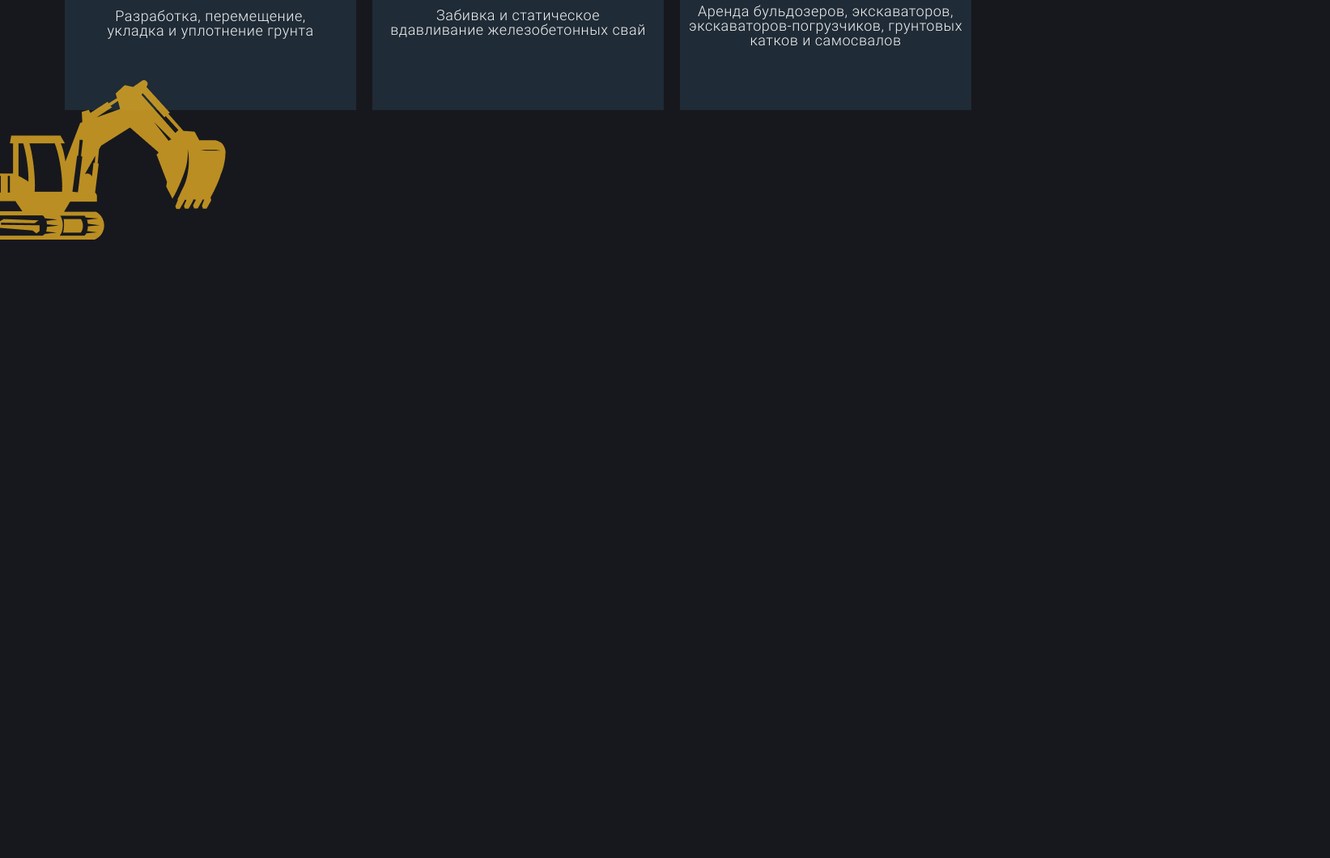
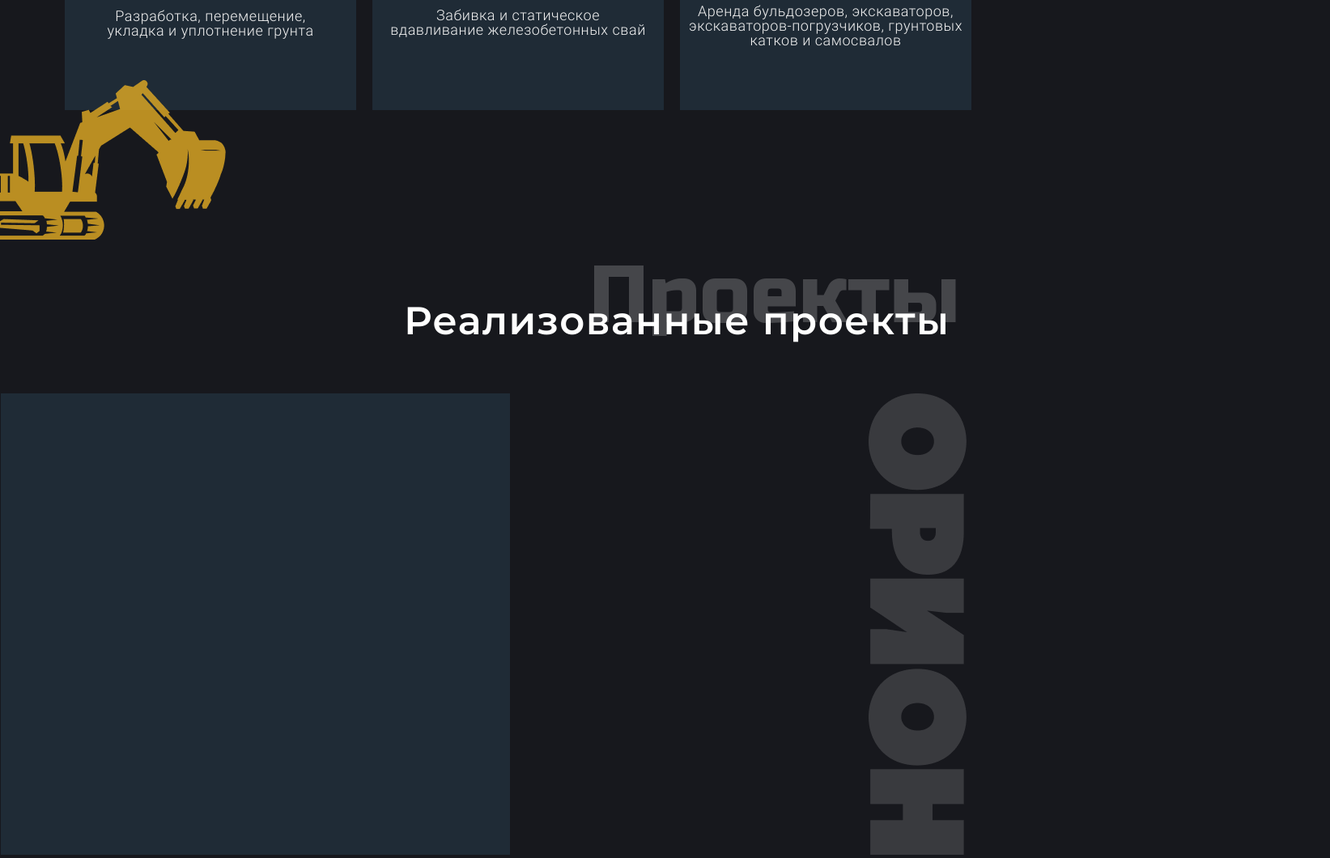
Before and after one commit to MassVector/orion, a plain HTML site: page index.html in a window 1280 px wide. Shown: the part 1676-2736 px from the top of the page at 81% size, 1643 px wide, since content can reach past the window. Before the commit the page ends 1976 px from the top, so only its background shows below. Drawn offline with Linux system fonts and the light colour scheme.

Commit message:
projects almost done

```diff
--- a/classes.css
+++ b/classes.css
@@ -572,9 +572,55 @@
 }
 
 .projects{
+    position: absolute;
+    width: 473px;
+    height: 78px;
+    left: 728px;
+    top: 2002px;
 
+    font-family: RussoReg;
+    font-size: 100px;
+
+    display: flex;
+    align-items: center;
+    text-align: right;
+
+    color: rgba(255, 255, 255, 0.2);
 }
 
 .ourProjects{
+    position: absolute;
+    width: 681px;
+    height: 30px;
+    left: 499px;
+    top: 2057px;
 
+    font-family: MontSemiBold;
+    font-size: 48px;
+
+    display: flex;
+    align-items: center;
+    text-align: right;
+    letter-spacing: 0.03em;
+
+    color: #FFFFFF;
 }
+
+.orion{
+    position: absolute;
+    width: 570px;
+    height: 120.84px;
+    left: 1072.84px;
+    top: 2162px;
+}
+
+.rectangle6{
+    position: absolute;
+    width: 629px;
+    height: 570px;
+    left: 1px;
+    top: 2162px;
+    z-index: 1;
+
+    background: #1F2B36;
+}
--- a/index.html
+++ b/index.html
@@ -144,5 +144,15 @@
         <img src="../images/tractor.png">
     </div>
 
+    <!-- проекты -->
+
+    <p class="projects">Проекты</p>
+    <p class="ourProjects">Реализованные проекты</p>
+    <div class="orion">
+        <img src="../images/orion.png">
+    </div>
+
+    <div class="rectangle6"></div>
+
 </body>
 </html>
```
Also changed, not shown: images/orion.png (added).
